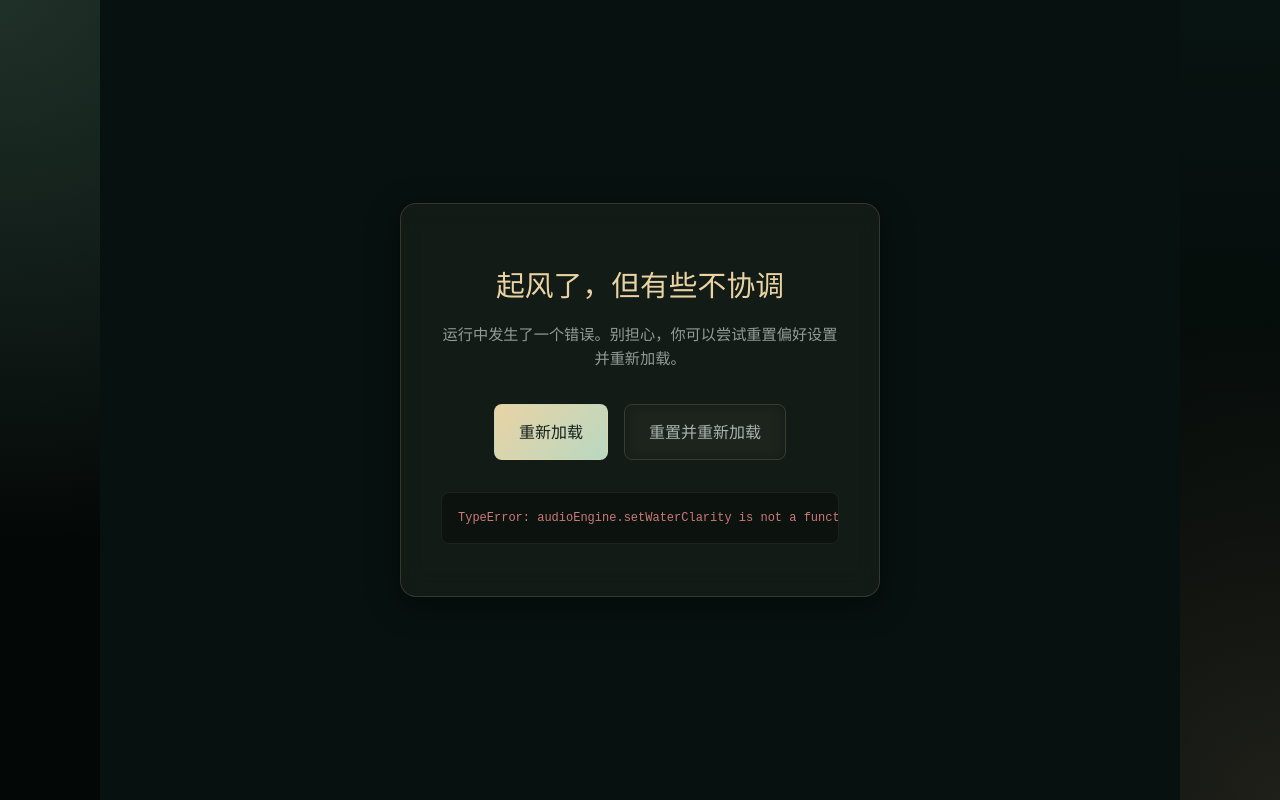
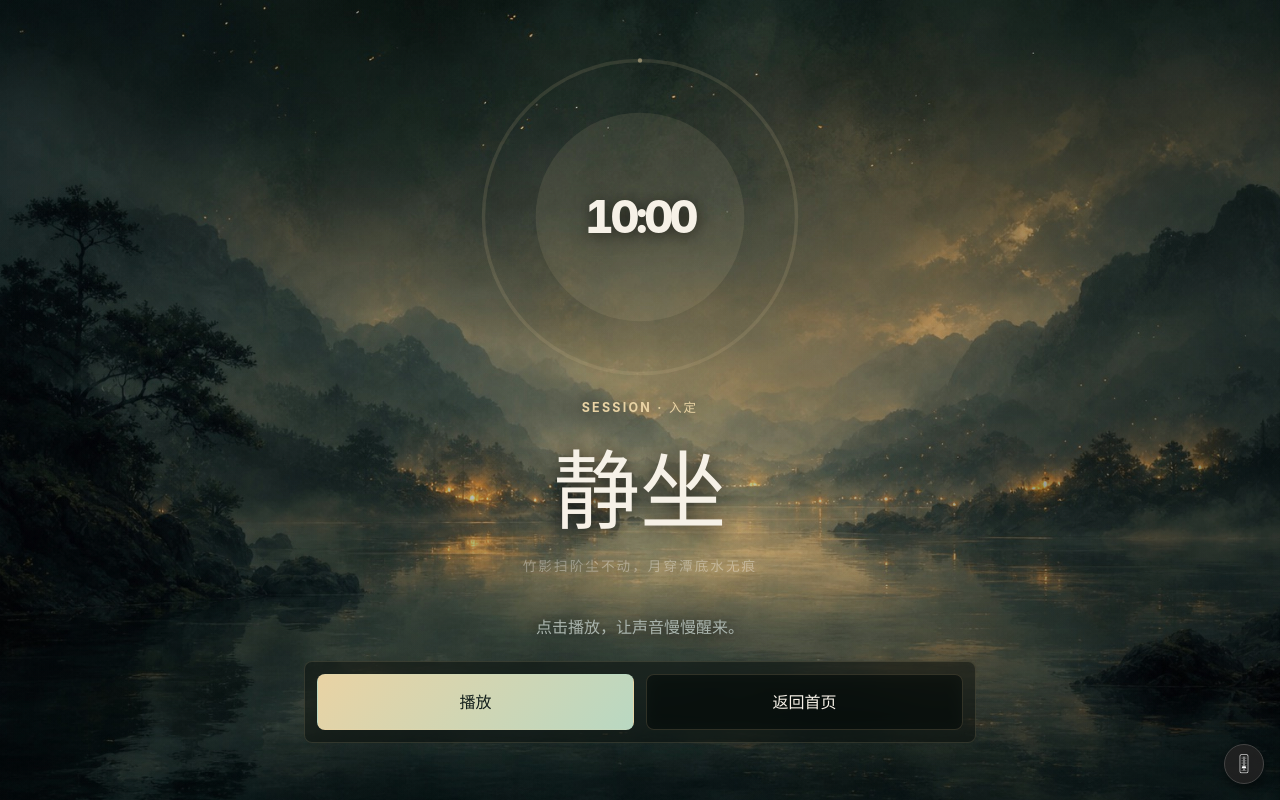
Before and after one commit to shadowxx789/zenscape, a React (Vite) app in the folder app/: page / in a window 1280 px wide. Both pictures are taken after a click on the button "开始声景". Built offline with nearby package versions, Linux system fonts and the light colour scheme.

Commit message:
fix(session): call setWaterClarity only when the engine exposes it

```diff
--- a/app/src/components/SessionView.tsx
+++ b/app/src/components/SessionView.tsx
@@ -114,7 +114,10 @@ export function SessionView({
     audioEngine.setInstrumentLevel(sessionParams.instrumentLevel)
     audioEngine.setSpatialLevel(sessionParams.spatialLevel)
     audioEngine.setBrightness(sessionParams.brightness)
-    audioEngine.setWaterClarity(sessionParams.waterClarity)
+    const engine = audioEngine as typeof audioEngine & {
+      setWaterClarity?: (value: number) => void
+    }
+    engine.setWaterClarity?.(sessionParams.waterClarity)
   }, [mode, sessionParams])
 
   const handlePlayPause = async () => {
```
